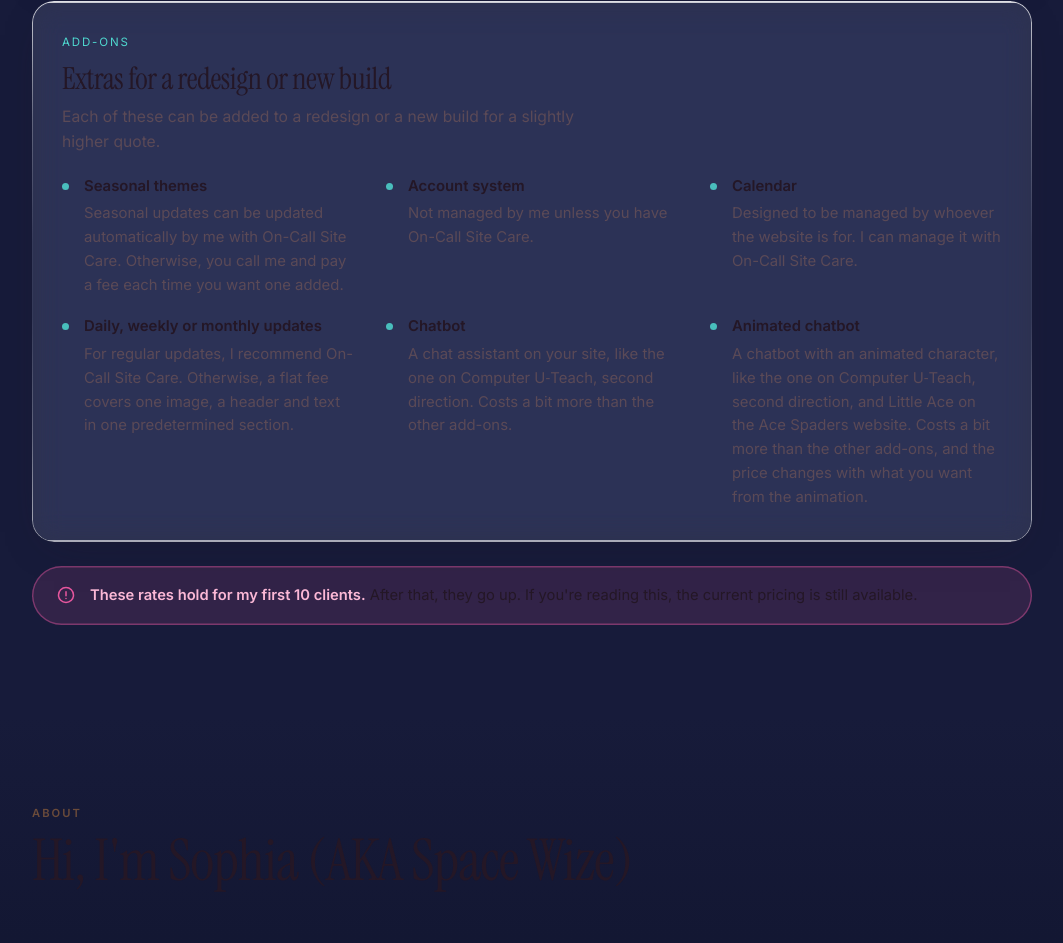
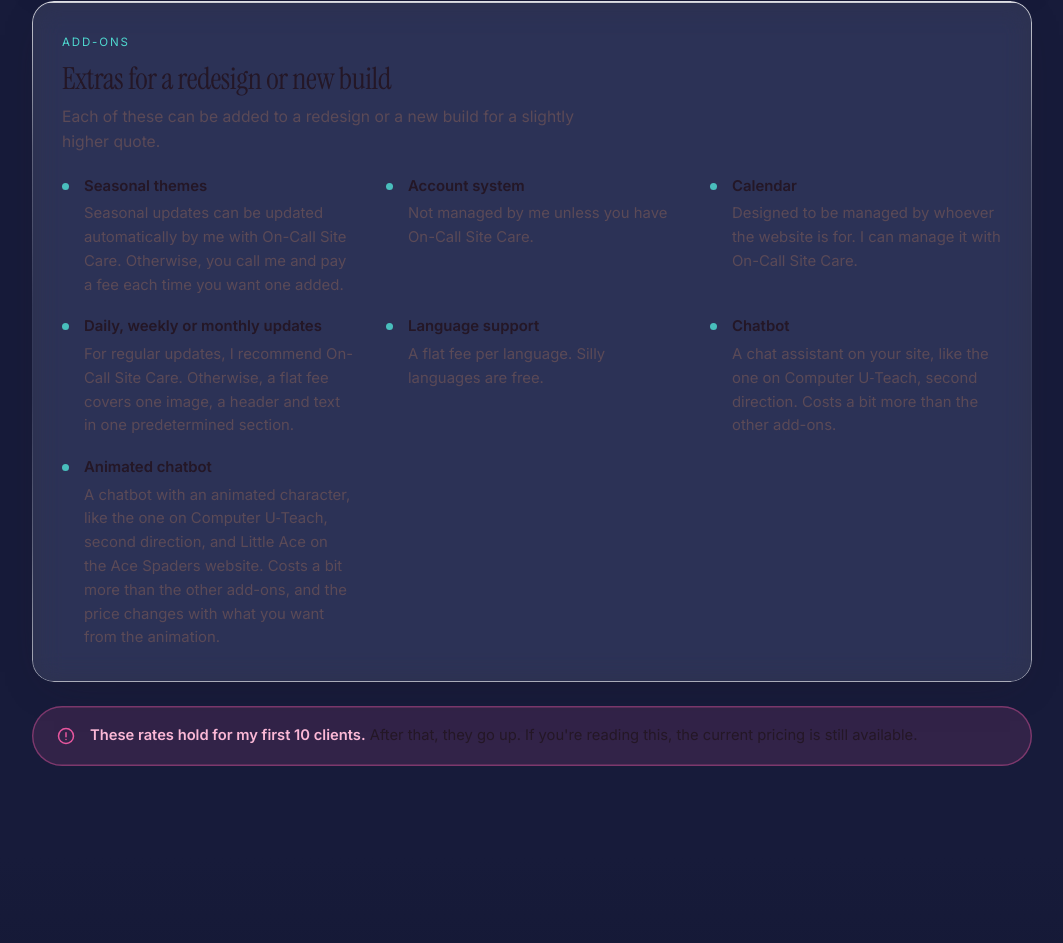
Before and after one commit to SpaceWize/spacewize, a plain HTML site: page webdev/index.html in a window 1280 px wide. Shown: the part 5500-6443 px from the top of the page, without its empty margins (184-1247 px from the left). Drawn offline with Linux system fonts and the light colour scheme.

Commit message:
Add language support to the add-ons list and contact form
Flat fee per language; silly languages are free.

Co-Authored-By: Claude Sonnet 5.5 <noreply@anthropic.com>

```diff
--- a/webdev/index.html
+++ b/webdev/index.html
@@ -328,6 +328,10 @@
               <span>For regular updates, I recommend On-Call Site Care. Otherwise, a flat fee covers one image, a header and text in one predetermined section.</span>
             </li>
             <li>
+              <strong>Language support</strong>
+              <span>A flat fee per language. Silly languages are free.</span>
+            </li>
+            <li>
               <strong>Chatbot</strong>
               <span>A chat assistant on your site, like the one on Computer U&#8209;Teach, second direction. Costs a bit more than the other add-ons.</span>
             </li>
@@ -414,6 +418,7 @@
             <label class="pick-opt"><input type="checkbox" name="addons" value="Account system"><span>Account system</span></label>
             <label class="pick-opt"><input type="checkbox" name="addons" value="Calendar"><span>Calendar</span></label>
             <label class="pick-opt"><input type="checkbox" name="addons" value="Daily, weekly or monthly updates"><span>Daily, weekly or monthly updates</span></label>
+            <label class="pick-opt"><input type="checkbox" name="addons" value="Language support"><span>Language support</span></label>
             <label class="pick-opt"><input type="checkbox" name="addons" value="Chatbot"><span>Chatbot</span></label>
             <label class="pick-opt"><input type="checkbox" name="addons" value="Animated chatbot"><span>Animated chatbot</span></label>
           </div>
```
